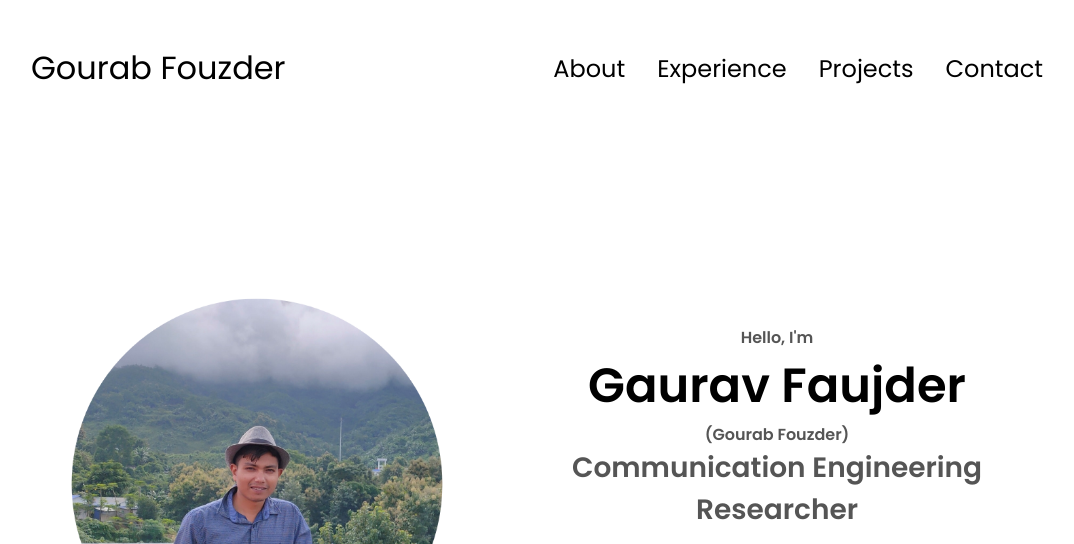
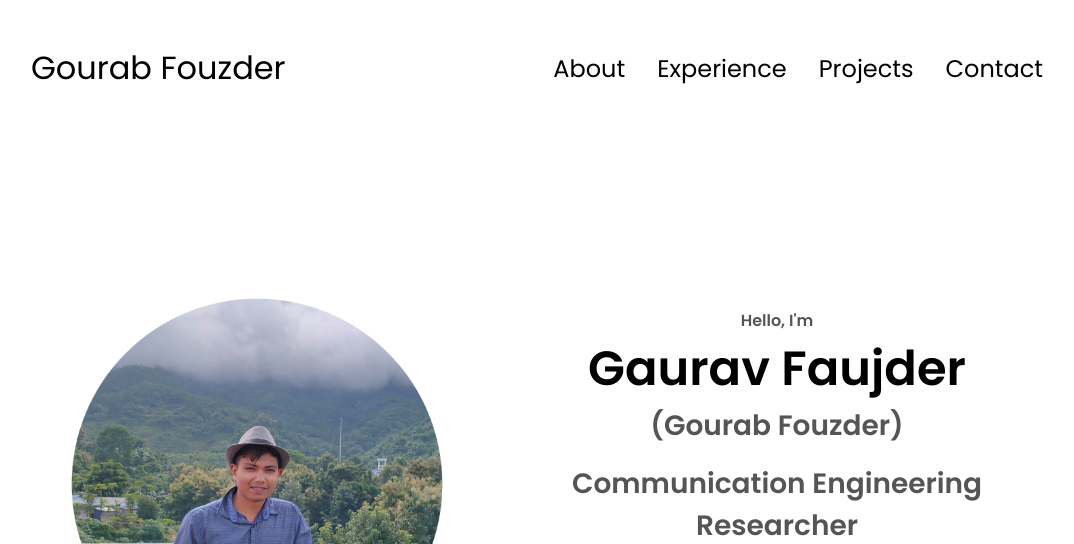
Before and after one commit to GourabFauzdar/in, a plain HTML site: page index.html in a window 1280 px wide. Shown: the top 544 px of the page, without its empty margins (103-1177 px from the left). Drawn offline with Linux system fonts and the light colour scheme.

Commit message:
Update index.html

```diff
--- a/index.html
+++ b/index.html
@@ -44,7 +44,7 @@
       <div class="section__text">
         <p class="section__text__p1">Hello, I'm</p>
         <h1 class="title">Gaurav Faujder</h1>
-        <p class="section__text__p1">(Gourab Fouzder)</p>
+        <p class="section__text__p2">(Gourab Fouzder)</p>
         <p class="section__text__p2">Communication Engineering Researcher</p>
         <div class="btn-container">
           <button
```
